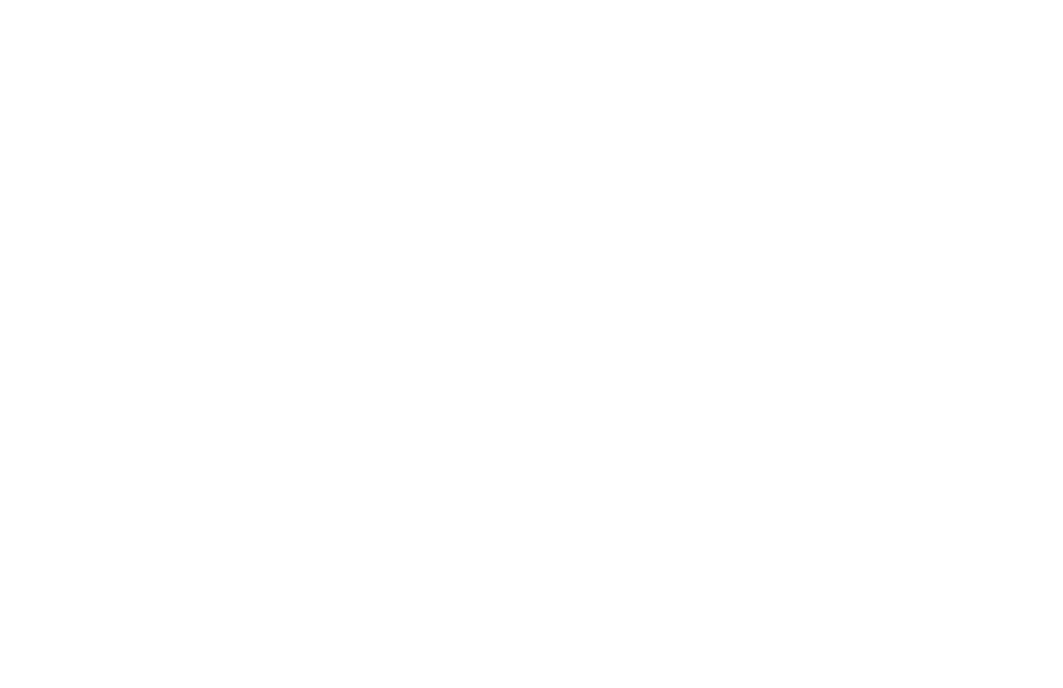
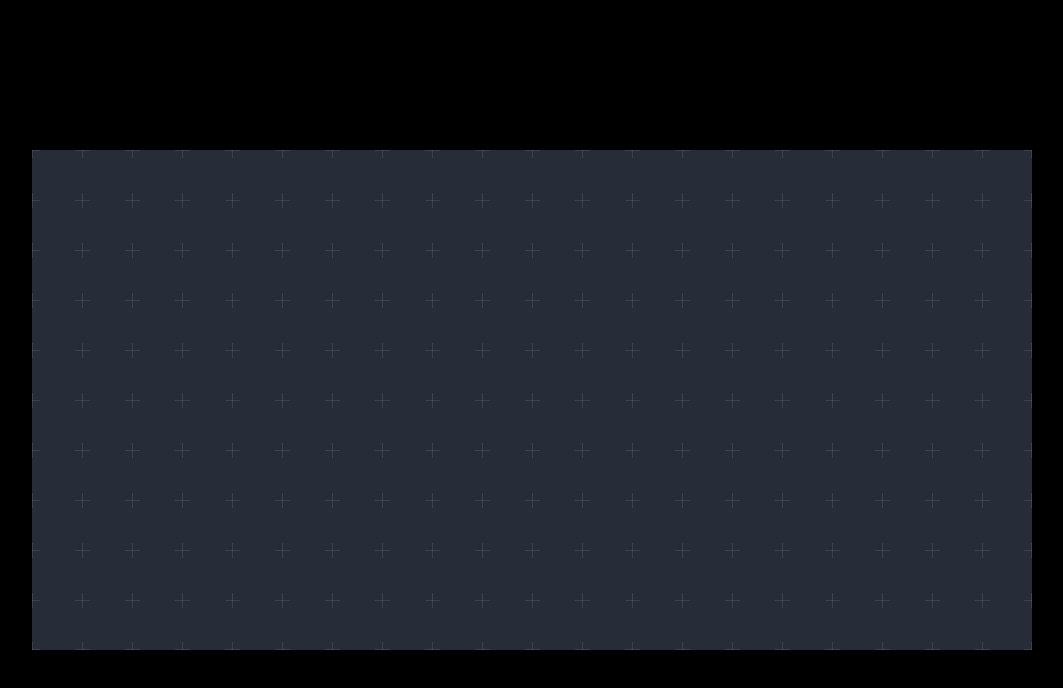
Before and after one commit to the0neWhoKnocks/solar-system-builder, a website built with webpack: page src/index.html in a window 1280 px wide. Shown: the whole page, without its empty margins (108-1171 px from the left). Built offline with nearby package versions, Linux system fonts and the light colour scheme.

Commit message:
Added the grid and some styles

```diff
--- /dev/null
+++ b/src/components/Grid/index.js
@@ -0,0 +1,69 @@
+export default class Grid {
+  constructor({
+    className,
+    columns = 20,
+    columnSpacing = 50,
+    lineColor,
+    rows = 10,
+    rowSpacing = 50,
+  } = {}) {
+    this.canvas = document.createElement('canvas');
+    this.ctx = this.canvas.getContext('2d');
+
+    this.canvas.width = columns * columnSpacing;
+    this.canvas.height = rows * rowSpacing;
+    this.columns = columns;
+    this.columnSpacing = columnSpacing;
+    this.rows = rows;
+    this.rowSpacing = rowSpacing;
+    this.lineColor = lineColor;
+
+    this.renderGrid();
+
+    if(className) this.canvas.classList.add(className);
+
+    return this.canvas;
+  }
+
+  renderGrid() {
+    const sprite = document.createElement('canvas');
+    const ctx = sprite.getContext('2d');
+    const scale = 0.3;
+
+    sprite.width = this.columnSpacing * scale;
+    sprite.height = this.rowSpacing * scale;
+    ctx.lineWidth = 1;
+
+    if(this.lineColor) ctx.strokeStyle = this.lineColor;
+
+    ctx.beginPath();
+    ctx.moveTo(sprite.width / 2, 0);
+    ctx.lineTo(sprite.width / 2, sprite.height);
+    ctx.stroke();
+
+    ctx.beginPath();
+    ctx.moveTo(0, sprite.height / 2);
+    ctx.lineTo(sprite.width, sprite.height / 2);
+    ctx.stroke();
+
+    for(let row=0; row<=this.rows; row++){
+      const rowPadding = (row === this.rows) ? -0.5 : 0.5;
+
+      for(let col=0; col<=this.columns; col++){
+        const colPadding = (col === this.columns) ? -0.5 : 0.5;
+
+        this.ctx.drawImage(
+          sprite,
+          0,
+          0,
+          this.canvas.width,
+          this.canvas.height,
+          ((col * this.columnSpacing) - sprite.width / 2) + colPadding,
+          ((row * this.rowSpacing) - sprite.height / 2) + rowPadding,
+          this.canvas.width,
+          this.canvas.height
+        );
+      }
+    }
+  }
+}
--- a/src/index.js
+++ b/src/index.js
@@ -1,3 +1,28 @@
+import Grid from 'COMPONENTS/Grid';
+
+const styles = document.createElement('style');
+styles.innerHTML = `
+  html, body {
+    padding: 0;
+    margin: 0;
+  }
+  body {
+    background: #000;
+  }
+
+  .bg-grid {
+    background: #262d38;
+    position: absolute;
+    top: 50%;
+    left: 50%;
+    transform: translate(-50%, -50%);
+  }
+`;
+document.head.append(styles);
+
 document.addEventListener('DOMContentLoaded', () => {
-  alert('hello');
+  document.body.append(new Grid({
+    className: 'bg-grid',
+    lineColor: 'rgba(255, 255, 255, 0.1)',
+  }));
 });
```
Also changed, not shown: src/index.html (+1 -2 lines), .eslintrc.js, README.md.
